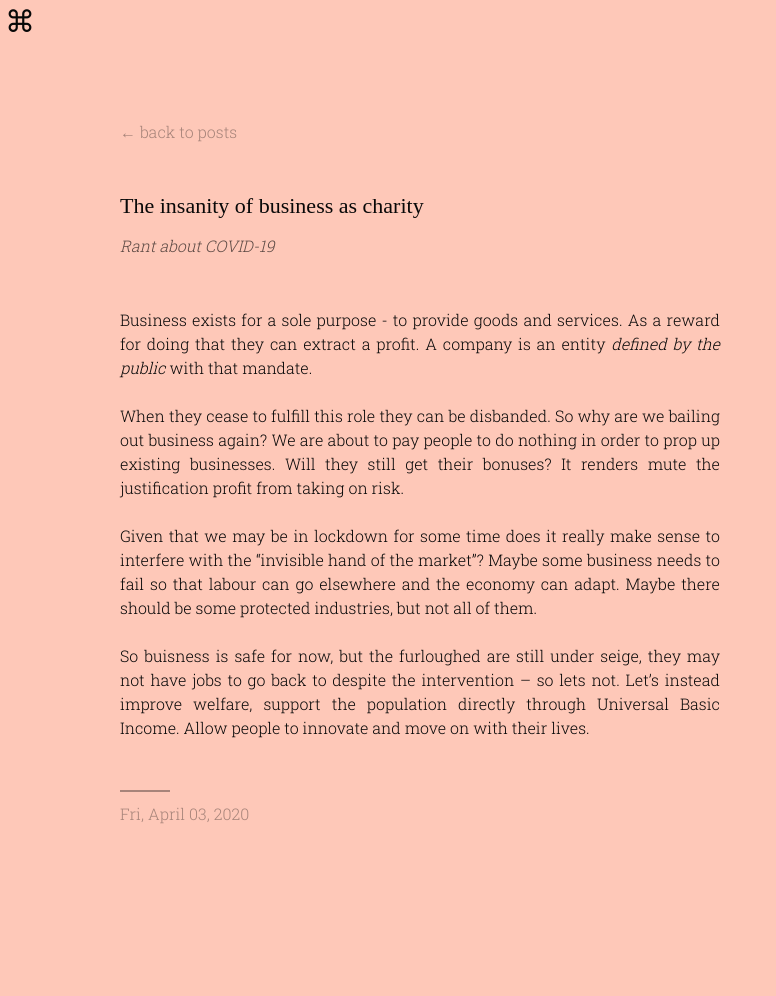
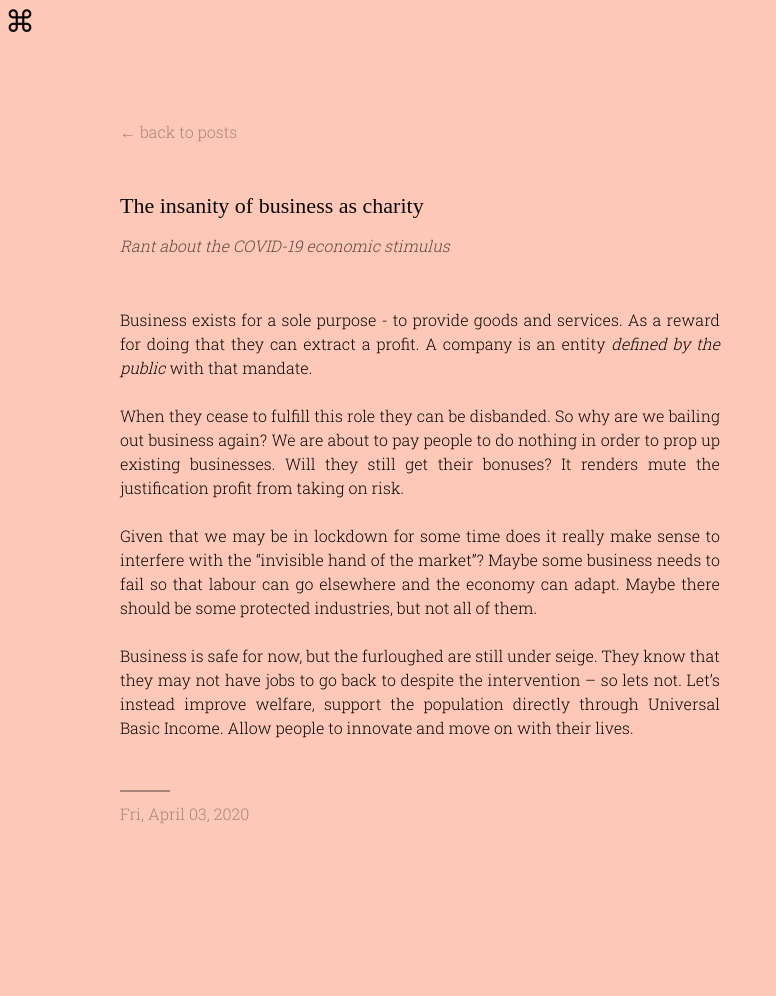
Before and after one commit to wwqrd/wwqrd.github.io, a Jekyll site: the page built from _posts/2020-04-03-the-insanity-of-business-as-charity.md, in a window 1280 px wide. Shown: the whole page, without its empty margins (0-776 px from the left). Built offline with Jekyll 4.4.1, drawn with Linux system fonts in a browser that asks for light colours; some web fonts are replaced; our own code applies the rules of GitHub Pages for plain Markdown files.

Commit message:
Fix typo

```diff
--- a/_posts/2020-04-03-the-insanity-of-business-as-charity.md
+++ b/_posts/2020-04-03-the-insanity-of-business-as-charity.md
@@ -1,6 +1,6 @@
 ---
 title: The insanity of business as charity
-hype: Rant about COVID-19
+hype: Rant about the COVID-19 economic stimulus
 ---
 
 Business exists for a sole purpose - to provide goods and services. As a reward for doing that they
@@ -14,7 +14,7 @@ Given that we may be in lockdown for some time does it really make sense to inte
 "invisible hand of the market"? Maybe some business needs to fail so that labour can go elsewhere
 and the economy can adapt. Maybe there should be some protected industries, but not all of them.
 
-So buisness is safe for now, but the furloughed are still under seige, they may not have jobs to
+Business is safe for now, but the furloughed are still under seige. They know that they may not have jobs to
 go back to despite the intervention -- so lets not. Let's instead improve welfare, support the
 population directly through Universal Basic Income. Allow people to innovate and move on with
 their lives.
```
